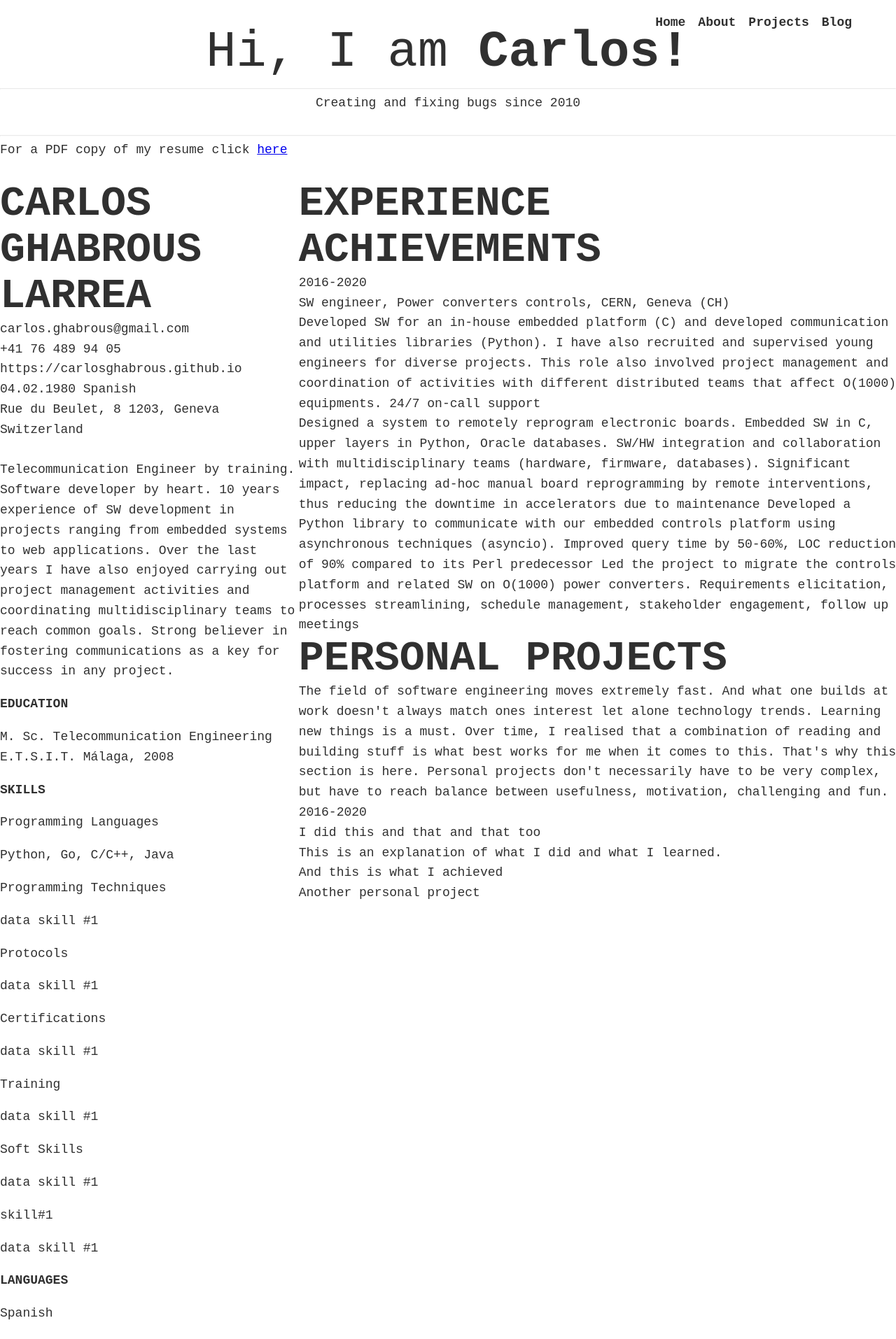
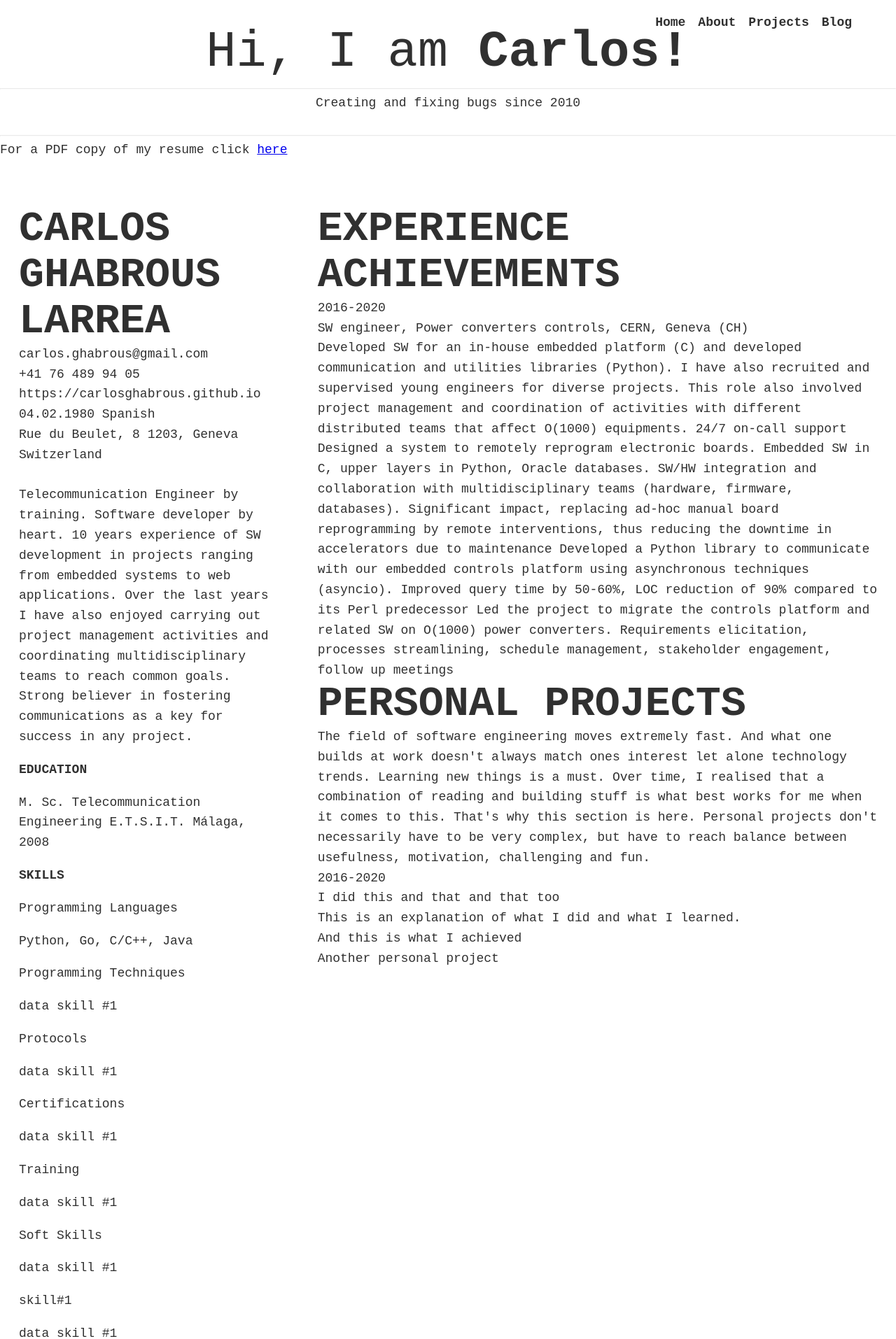
Before and after one commit to carlosghabrous/carlosghabrous.github.io, a Jekyll site: the page built from cv/index.html, in a window 1280 px wide. Shown: the top 1914 px of the page at 70% size. Built offline with Jekyll 4.4.1, drawn with Linux system fonts in a browser that asks for light colours.

Commit message:
Add modifications of style for cv page

```diff
--- a/_sass/cv.scss
+++ b/_sass/cv.scss
@@ -15,15 +15,21 @@ body {
     font-family: var(--ff-primary);
     color: var(--fc-side_bar);
     grid-area: "side-bar";
-
-  display:  flex;
-  flex-direction:  column;
+    padding: 2em 1.5em;
+    display:  flex;
+    flex-direction:  column;
 }
 
 .side__bar--item--title,
 side__bar--item--subtitle {
   font-weight: var(--fw-bold);
 }
+
+
+.right-side {
+  padding: 2em 1.5em;
+}
+
 
 .experience-achievements {
     grid-area: "experience";
```
